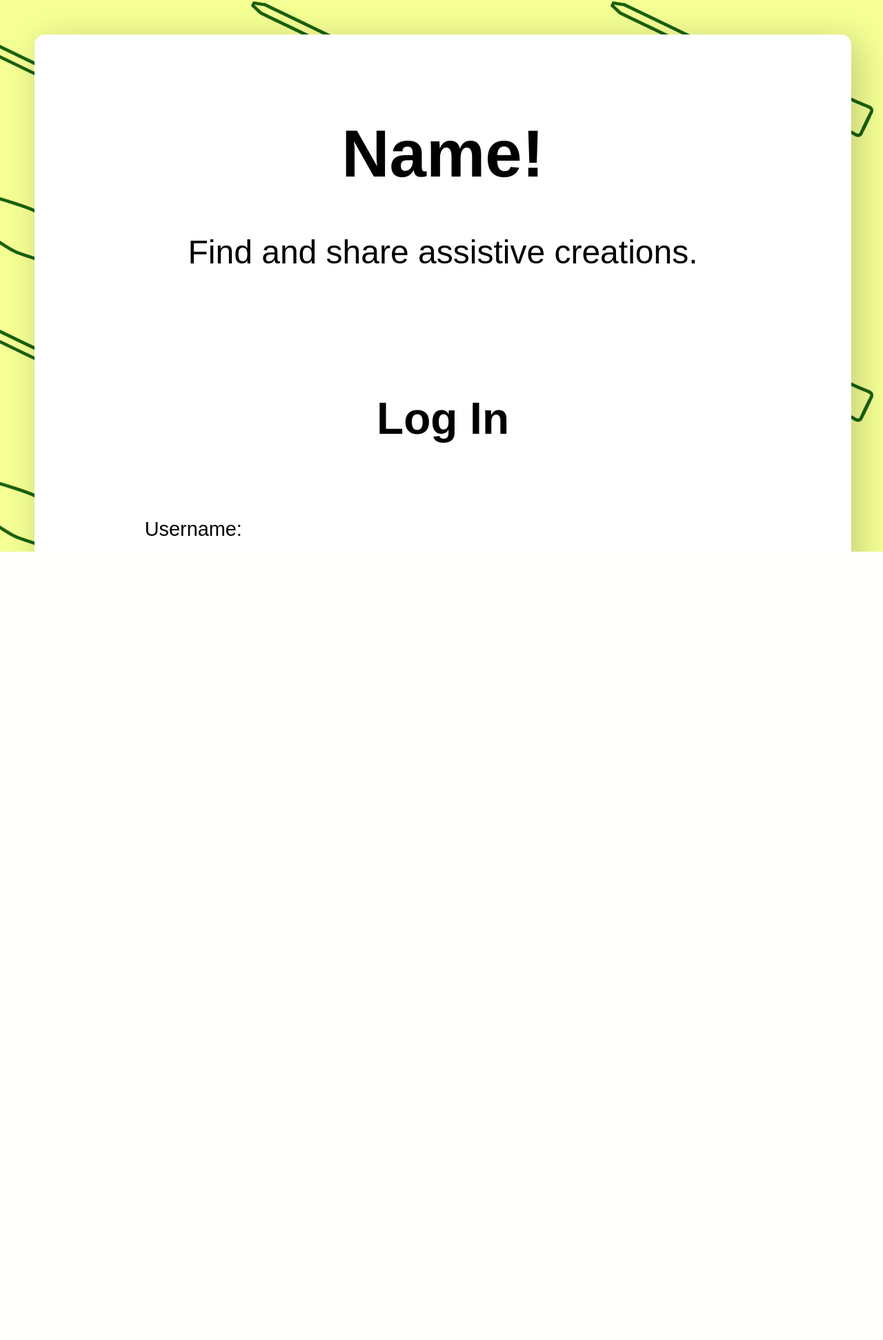
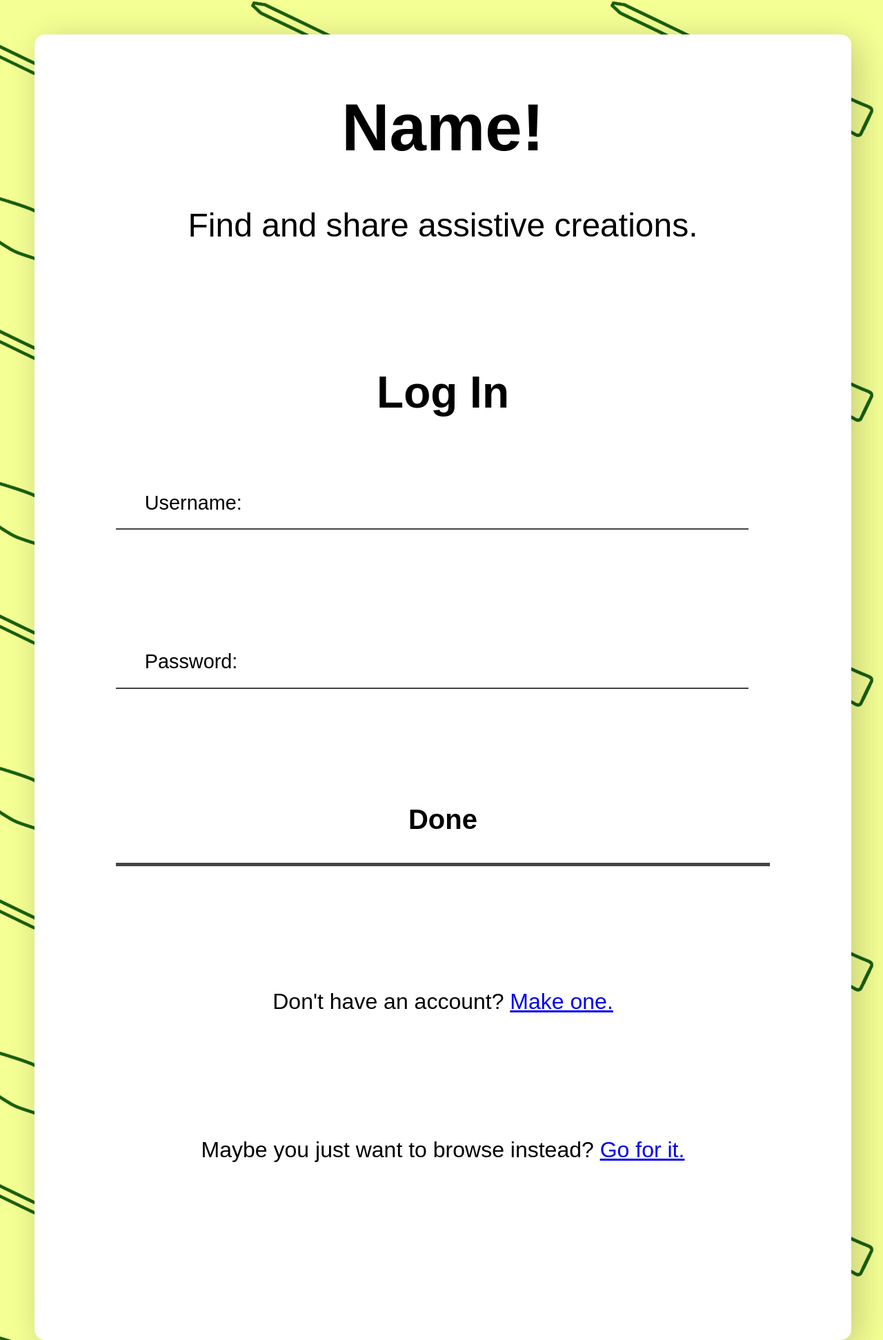
Before and after one commit to ehinger/rebirth, a PHP site: page / in a window 1280 px wide. Shown: the whole page at 69% size. Before the commit the page ends 800 px from the top, so only its background shows below. Run offline with PHP 8.4, Linux system fonts and the light colour scheme.

Commit message:
bolstering

```diff
--- a/DIYCSS.css
+++ b/DIYCSS.css
@@ -5,7 +5,7 @@ html, body, div {
   padding: 0;
   border: 0;
   font-size: 16px;
-  overflow-y: scroll;
+  overflow:
 }
 
 /****************************************************
@@ -14,17 +14,17 @@ Log In Page
 
 ****************************************************/
 
-.MainBackground {
-	position: absolute;
+body {
 	background-image: url("bgPattern.png");
     background-repeat: repeat;
 }
 
 .SplashContainer {
-	position: fixed;
+	position: relative;
 	background: #ffffff;
 	border-radius: 15px;
 	margin: 50px;
+	padding: 5em 0;
 	width: calc(100vw - 6em);
 	height: auto;
 	box-shadow: 10px 10px 50px rgba(0,0,0,0.2);
@@ -46,7 +46,7 @@ Log In Page
 	font-size: 6rem;
 	font-family: 'Gotham', sans-serif;
 	position: relative;
-	margin: 10% 10% 5%;
+	margin: 0 10% 5%;
 	text-align: center;
 }
 
--- a/index.php
+++ b/index.php
@@ -8,11 +8,9 @@
 
 <body>
 
-<div class="MainBackground">
-
 	<div class="SplashContainer">
 
-<!-- Log in page section -->
+		<!-- Log in page section -->
 
 		<div id="LogInContainer">
 			<h1>Name!</h1>
@@ -35,7 +33,7 @@
 		</div>
 
 
-<!-- register page section -->
+		<!-- register page section -->
 
 		<div id="RegisterContainer">
 			<h1>Register</h1>
@@ -63,7 +61,6 @@
 
 	</div>
 
-</div>
-<script type="text/javascript" src="DIYJS.js"></script>
+	<script type="text/javascript" src="DIYJS.js"></script>
 </body>
 </html>
```
Also changed, not shown: index.html (+3 -6 lines).
